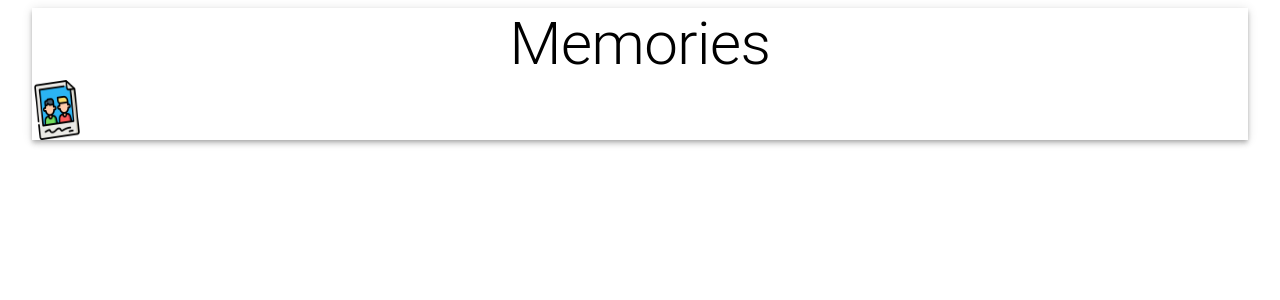
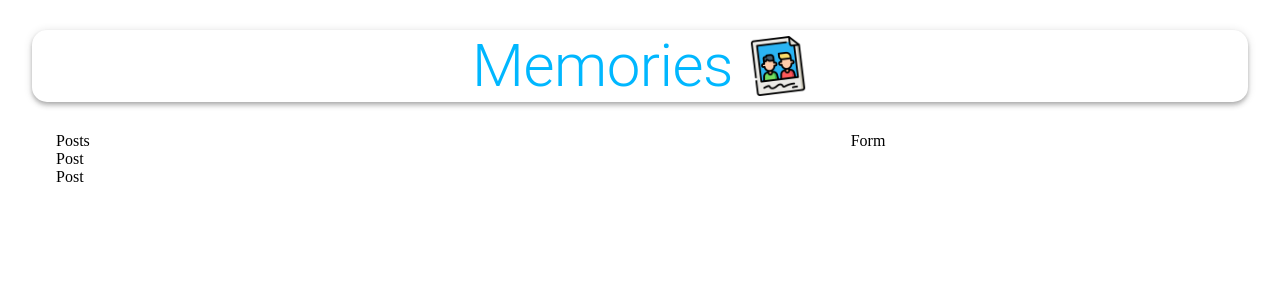
Before and after one commit to aks318/memories_project, a React (Create React App) app in the folder client/: page / in a window 1280 px wide. Shown: the top 300 px of the page. Built offline with nearby package versions, Linux system fonts and the light colour scheme.

Commit message:
Configured CSS

```diff
--- a/client/src/App.js
+++ b/client/src/App.js
@@ -2,14 +2,30 @@ import React from 'react'
 import {Container , AppBar , Typography , Grow , Grid} from '@material-ui/core'
 
 import memories from './images/memories.png'
+import Posts from './components/Posts/Posts'
+import Form from './components/Form/Form'
+import useStyles from "./styles"
 
 const App = () => {
+    const classes = useStyles()
     return (
-        <Container maxidth = 'lg'>
-            <AppBar position = "static" color = "inherit">
-                <Typography variant = "h2" align = "center">Memories</Typography>
-                <img src = {memories} alt = "memories" height = "60" width = "50"/>
+        <Container maxWidth = "lg">
+            <AppBar className = {classes.appBar} position = "static" color = "inherit">
+                <Typography className = {classes.heading} variant = "h2" align = "center">Memories</Typography>
+                <img className = {classes.image} src = {memories} alt = "memories" height = "60"/>
             </AppBar>
+            <Grow in>
+                <Container>
+                    <Grid container justifyContent = "space-between" alignItems = "stretch" spacing = {3}>
+                        <Grid item xs={12} sm={7}>
+                            <Posts />
+                        </Grid>
+                        <Grid item xs={12} sm={4}>
+                            <Form />
+                        </Grid>
+                    </Grid>
+                </Container>
+            </Grow>
         </Container>
     )
 }
--- a/client/src/components/Form/Form.js
+++ b/client/src/components/Form/Form.js
@@ -0,0 +1,12 @@
+import React from 'react'
+import useStyles from "./styles"
+const Form = () => {
+const classes = useStyles()
+    return (
+        <div>
+            Form
+        </div>
+    )
+}
+
+export default Form
--- a/client/src/components/Form/styles.js
+++ b/client/src/components/Form/styles.js
@@ -0,0 +1,24 @@
+import { makeStyles } from '@material-ui/core/styles';
+
+export default makeStyles((theme) => ({
+  root: {
+    '& .MuiTextField-root': {
+      margin: theme.spacing(1),
+    },
+  },
+  paper: {
+    padding: theme.spacing(2),
+  },
+  form: {
+    display: 'flex',
+    flexWrap: 'wrap',
+    justifyContent: 'center',
+  },
+  fileInput: {
+    width: '97%',
+    margin: '10px 0',
+  },
+  buttonSubmit: {
+    marginBottom: 10,
+  },
+}));
--- a/client/src/components/Posts/Post/Post.js
+++ b/client/src/components/Posts/Post/Post.js
@@ -0,0 +1,13 @@
+import React from 'react'
+import useStyles from "./styles"
+const Post = () => {
+const classes = useStyles()
+
+    return (
+        <div>
+            Post
+        </div>
+    )
+}
+
+export default Post
--- a/client/src/components/Posts/Post/styles.js
+++ b/client/src/components/Posts/Post/styles.js
@@ -0,0 +1,52 @@
+import { makeStyles } from '@material-ui/core/styles';
+
+export default makeStyles({
+  media: {
+    height: 0,
+    paddingTop: '56.25%',
+    backgroundColor: 'rgba(0, 0, 0, 0.5)',
+    backgroundBlendMode: 'darken',
+  },
+  border: {
+    border: 'solid',
+  },
+  fullHeightCard: {
+    height: '100%',
+  },
+  card: {
+    display: 'flex',
+    flexDirection: 'column',
+    justifyContent: 'space-between',
+    borderRadius: '15px',
+    height: '100%',
+    position: 'relative',
+  },
+  overlay: {
+    position: 'absolute',
+    top: '20px',
+    left: '20px',
+    color: 'white',
+  },
+  overlay2: {
+    position: 'absolute',
+    top: '20px',
+    right: '20px',
+    color: 'white',
+  },
+  grid: {
+    display: 'flex',
+  },
+  details: {
+    display: 'flex',
+    justifyContent: 'space-between',
+    margin: '20px',
+  },
+  title: {
+    padding: '0 16px',
+  },
+  cardActions: {
+    padding: '0 16px 8px 16px',
+    display: 'flex',
+    justifyContent: 'space-between',
+  },
+});
--- a/client/src/components/Posts/Posts.js
+++ b/client/src/components/Posts/Posts.js
@@ -0,0 +1,16 @@
+import React from 'react'
+import Post from './Post/Post'
+import useStyles from "./styles"
+const Posts = () => {
+const classes = useStyles()
+
+    return (
+        <>
+            Posts
+            <Post />
+            <Post />
+        </>
+    )
+}
+
+export default Posts
--- a/client/src/components/Posts/styles.js
+++ b/client/src/components/Posts/styles.js
@@ -0,0 +1,14 @@
+import { makeStyles } from '@material-ui/core/styles';
+
+export default makeStyles((theme) => ({
+  mainContainer: {
+    display: 'flex',
+    alignItems: 'center',
+  },
+  smMargin: {
+    margin: theme.spacing(1),
+  },
+  actionDiv: {
+    textAlign: 'center',
+  },
+}));
--- /dev/null
+++ b/client/src/styles.js
@@ -0,0 +1,18 @@
+import { makeStyles } from '@material-ui/core/styles';
+
+export default makeStyles(() => ({
+  appBar: {
+    borderRadius: 15,
+    margin: '30px 0',
+    display: 'flex',
+    flexDirection: 'row',
+    justifyContent: 'center',
+    alignItems: 'center',
+  },
+  heading: {
+    color: 'rgba(0,183,255, 1)',
+  },
+  image: {
+    marginLeft: '15px',
+  },
+}));
```
Also changed, not shown: client/src/images/React App.html (added, +43 -0 lines).
